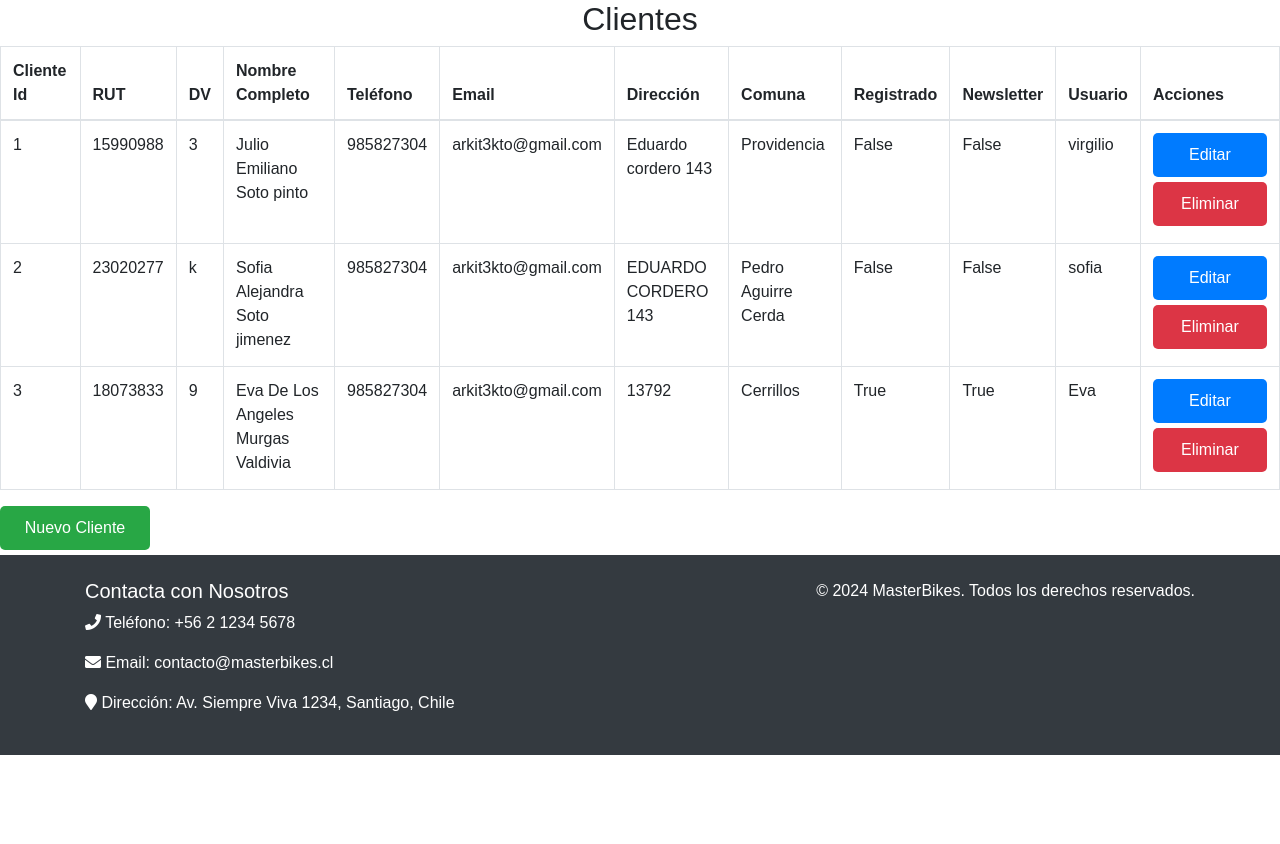
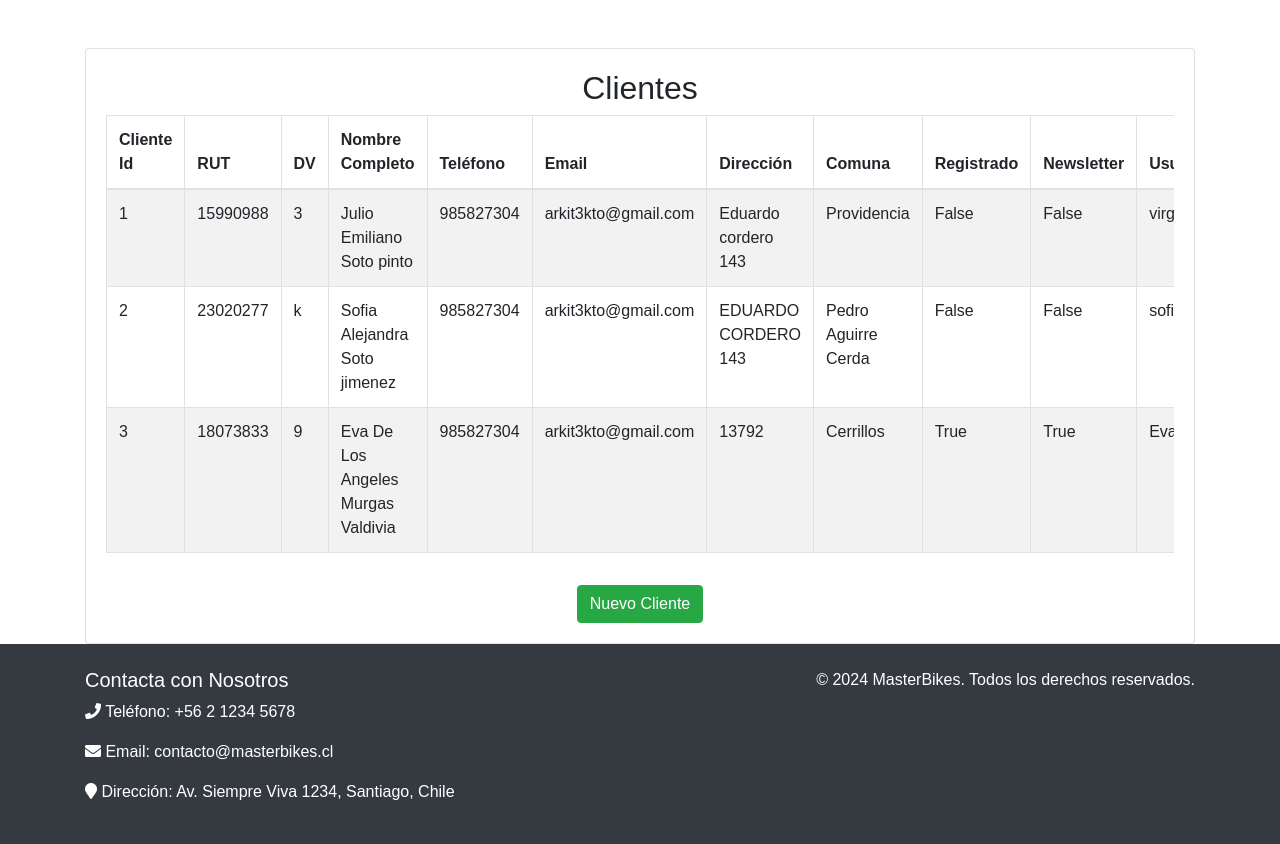
Before and after one commit to Virgilio2419/masterbikes, a Django app: page /clientes/ in a window 1280 px wide. Shown: the part 56-900 px from the top of the page. Before the commit the page ends 811 px from the top, so only its background shows below. Run offline with Django 4.2, Linux system fonts and the light colour scheme; data comes from the database, SQL or seed files in the repository; some libraries are stand-ins or nearby versions.

Commit message:
update formato tablas

```diff
--- a/servicio/templates/servicio/clientes.html
+++ b/servicio/templates/servicio/clientes.html
@@ -2,16 +2,33 @@
 
 {% block content %}
 
+<div class="container">
+    <div class="row mt-5">
         <div class="col-12">
-    <div class="row">
-        <div class="table-responsive">
-            <h2 style="text-align:center;">Clientes</h2>
+            <div class="card">
+                <div class="card-body">
+                    <h2 class="text-center">Clientes</h2>
                     {% if mensaje %}
                     <div class="alert alert-info" role="alert">
                         {{ mensaje }}
                     </div>
                     {% endif %}
-            <table class="table table-bordered">
+                    <div class="table-responsive">
+                        <table class="table table-bordered table-striped table-auto">
+                            <colgroup>
+                                <col style="width: 5%;">
+                                <col style="width: 10%;">
+                                <col style="width: 5%;">
+                                <col style="width: 15%;">
+                                <col style="width: 10%;">
+                                <col style="width: 15%;">
+                                <col style="width: 15%;">
+                                <col style="width: 10%;">
+                                <col style="width: 5%;">
+                                <col style="width: 5%;">
+                                <col style="width: 10%;">
+                                <col style="width: 10%;">
+                            </colgroup>
                             <thead>
                                 <tr>
                                     <th scope="col">Cliente Id</th>
@@ -42,17 +59,19 @@
                                     <td>{{ cliente.registrado }}</td>
                                     <td>{{ cliente.newsletter }}</td>
                                     <td>{{ cliente.usuario }}</td>
-                        <td>
-                            <a href="#" class="button button1">Editar</a>
-                            <a href="#" class="button button2" data-toggle="modal" data-target="#confirmModal{{ cliente.id }}">Eliminar</a>
+                                    <td style="width: 10%;">
+                                        <div class="d-flex flex-column">
+                                            <a href="#" class="btn btn-primary btn-sm mb-2">Editar</a>
+                                            <a href="#" class="btn btn-danger btn-sm" data-toggle="modal" data-target="#confirmModal{{ cliente.id }}">Eliminar</a>
+                                        </div>
                                     </td>
                                 </tr>
                                 {% endfor %}
                             </tbody>
                         </table>
                     </div>
-        <div>
-        <a href={% url 'agrega_cliente'%} class="button button3">Nuevo Cliente</a>
+                    <div class="text-center mt-3">
+                        <a href="{% url 'agrega_cliente' %}" class="btn btn-success">Nuevo Cliente</a>
                     </div>
 
                     {% for cliente in clientes %}
@@ -77,59 +96,61 @@
                         </div>
                     </div>
                     {% endfor %}
-
                 </div>
             </div>
+        </div>
+    </div>
+</div>
+
 
 <style>
     .button {
         display: inline-block;
-        padding: 10px 20px; /* Ajusta el padding según necesites */
-        margin-right: 10px; /* Espacio entre botones */
+        padding: 10px 20px;
+        margin-right: 10px;
         margin-bottom: 5px;
         font-size: 16px;
         cursor: pointer;
         text-align: center;
-        text-decoration: none; /* Quita el subrayado */
+        text-decoration: none;
         outline: none;
         border: none;
         border-radius: 5px;
-        color: white; /* Fija el color del texto a blanco */
-        width: 100%; /* Ajusta el ancho del botón al 100% */
-        max-width: 150px; /* Ancho máximo del botón */
+        color: white;
+        width: 100%;
+        max-width: 150px;
     }
     .button1 {
-        background-color: #007bff; /* Azul estándar */
+        background-color: #007bff;
     }
 
     .button1:hover {
-        background-color: #0056b3; /* Azul más oscuro al pasar el ratón */
+        background-color: #0056b3;
     }
 
     .button2 {
-        background-color: #dc3545; /* Rojo estándar */
+        background-color: #dc3545;
     }
 
     .button2:hover {
-        background-color: #c82333; /* Rojo más oscuro al pasar el ratón */
+        background-color: #c82333;
     }
 
     .button3 {
-        background-color: #28a745; /* Verde estándar */
+        background-color: #28a745;
     }
 
     .button3:hover {
-        background-color: #218838; /* Verde más oscuro al pasar el ratón */
+        background-color: #218838;
     }
     .button:link, .button:visited, .button:hover, .button:active {
-        color: white; /* Asegura que el texto sea blanco en todos los estados */
-        text-decoration: none; /* Quita el subrayado en todos los estados */
+        color: white;
+        text-decoration: none;
     }
 </style>
 
 <script>
     $(document).ready(function() {
-        // Modal de confirmación para eliminar
         $('.button2').on('click', function() {
             var modalId = $(this).data('target');
             $(modalId).modal('show');
@@ -137,4 +158,5 @@
     });
 </script>
 
+
 {% endblock %}
```
Also changed, not shown: home/templates/registration/login.html (added, +73 -0 lines), home/templates/registration/register.html (added, +13 -0 lines), home/templates/registration/signup.html (added, +60 -0 lines), servicio/forms.py (added, +18 -0 lines), servicio/templates/servicio/logout.html (added, +8 -0 lines), servicio/templates/servicio/servicio.html (+32 -11 lines). Lines whose indentation alone changed are shown as unchanged.
